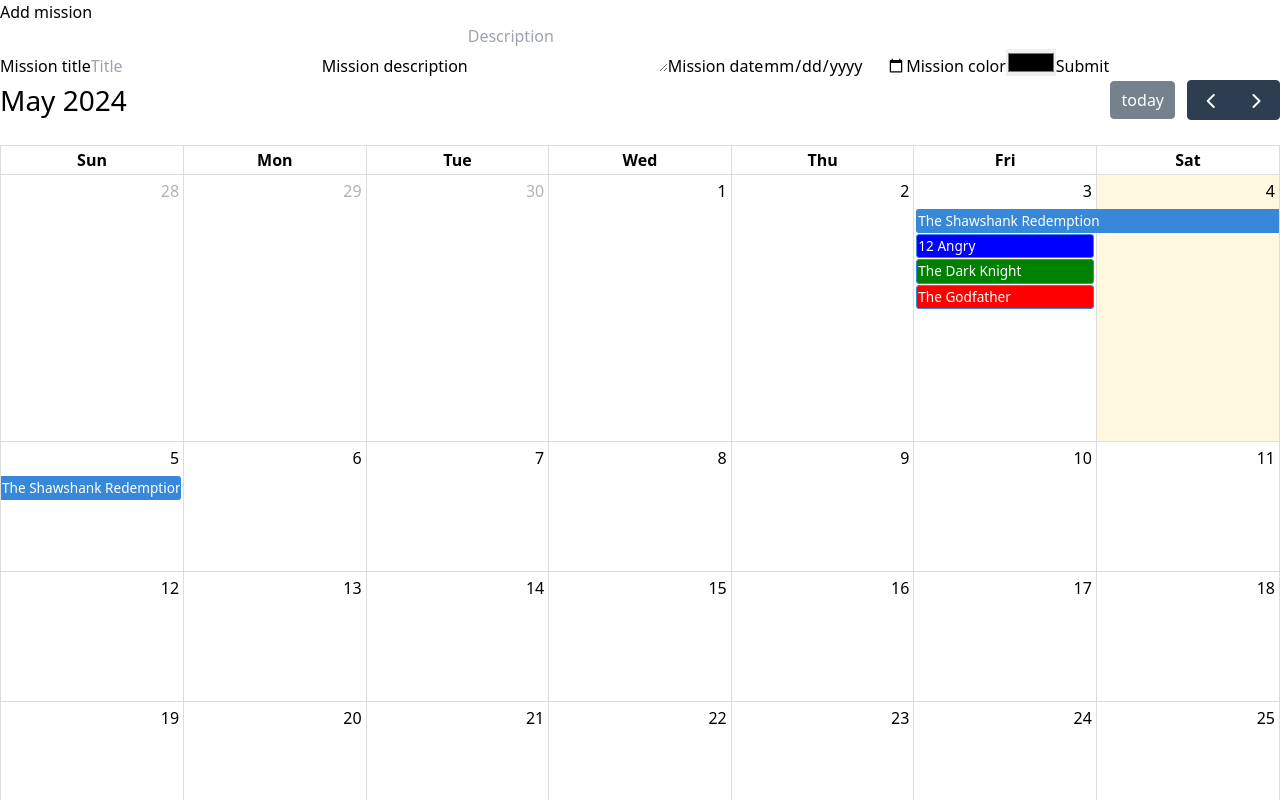
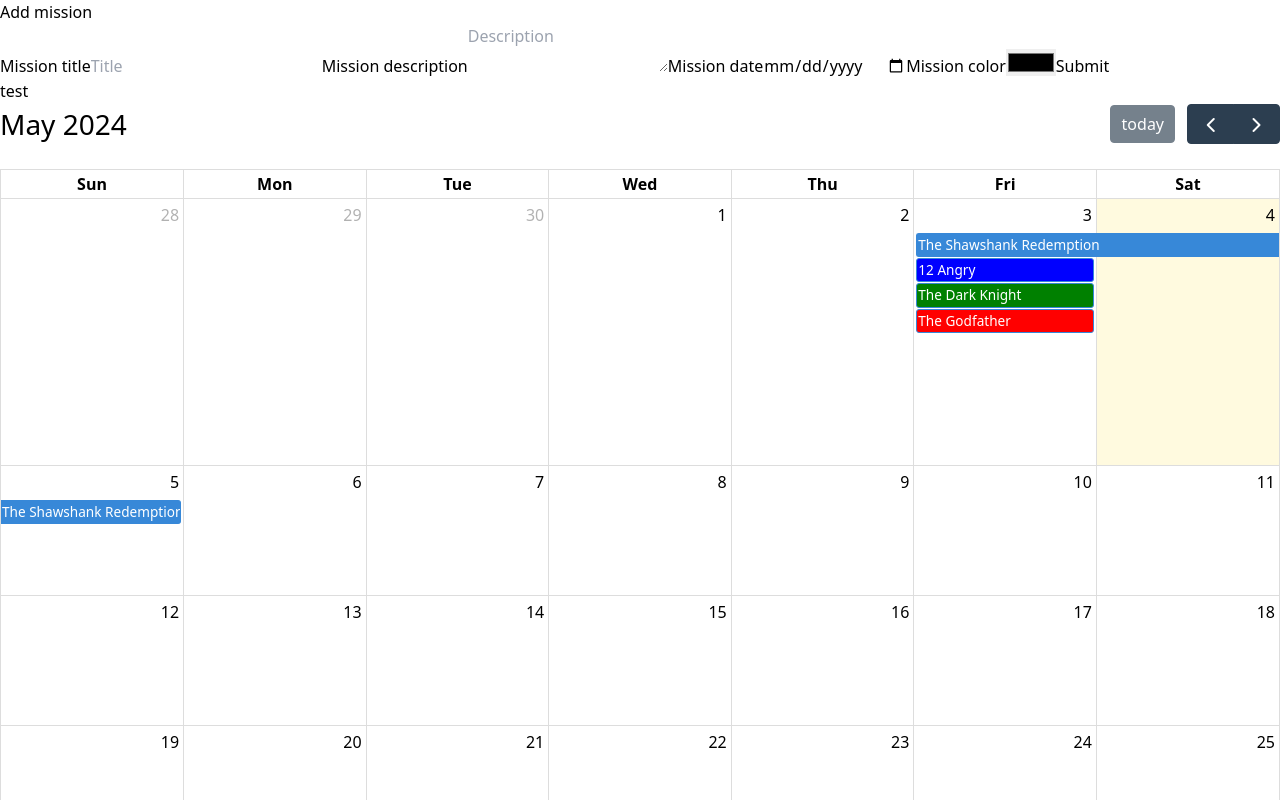
Before and after one commit to cmoileo/team-planner, a React (Vite) app: page / in a window 1280 px wide. Shown: the top 800 px of the page. Built offline with nearby package versions, Linux system fonts and the light colour scheme.

Commit message:
add description to missions

```diff
--- a/src/datas/missions.json
+++ b/src/datas/missions.json
@@ -4,27 +4,27 @@
     "title": "The Shawshank Redemption",
     "start": "2024-05-03",
     "end": "2024-05-06",
-    "description": "Lorem ipsum"
+    "description": "Lorem ipsum 1"
   },
   {
     "id": 1,
     "title": "The Godfather",
     "date": "2024-05-03",
     "backgroundColor": "red",
-    "description": "Lorem ipsum"
+    "description": "Lorem ipsum 2"
   },
   {
     "id": 2,
     "title": "The Dark Knight",
     "date": "2024-05-03",
     "backgroundColor": "green",
-    "description": "Lorem ipsum"
+    "description": "Lorem ipsum 3"
   },
   {
     "id": 3,
     "title": "12 Angry",
     "date": "2024-05-03",
     "backgroundColor": "blue",
-    "description": "Lorem ipsum"
+    "description": "Lorem ipsum 4"
   }
 ]
--- a/src/modules/planning/presentation/layout/calendar.layout.tsx
+++ /dev/null
@@ -1,15 +0,0 @@
-import dayGridPlugin from "@fullcalendar/daygrid";
-import FullCalendar from "@fullcalendar/react";
-import {MissionDto} from "../../domain/dto/Mission.dto.ts";
-
-export const CalendarLayout = ({missions}: {missions: MissionDto[]}) => {
-    return (
-        <div>
-            <FullCalendar
-                plugins={[ dayGridPlugin ]}
-                initialView="dayGridMonth"
-                events={missions.map(({ id, ...rest }) => rest)}
-            />
-        </div>
-    )
-}
--- /dev/null
+++ b/src/modules/planning/presentation/layout/calendar/calendar.layout.tsx
@@ -0,0 +1,26 @@
+import dayGridPlugin from "@fullcalendar/daygrid";
+import FullCalendar from "@fullcalendar/react";
+import {MissionDto} from "../../../domain/dto/Mission.dto.ts";
+import {useCalendarViewModel} from "./calendar.viewModel.tsx";
+import MainText from "../../../../../ui/MainText.tsx";
+
+export const CalendarLayout = ({missions}: {missions: MissionDto[]}) => {
+    const {handleEventMouseEnter, descriptionRef}: {
+        handleEventMouseEnter: (arg: any) => void;
+        descriptionRef: any;
+    } = useCalendarViewModel();
+
+    return (
+        <div>
+            <MainText htmltag={"p"} children={"test"} className={"p-2 rounded-sm bg-blue-50 w-fit"} ref={descriptionRef}/>
+            <FullCalendar
+                plugins={[ dayGridPlugin ]}
+                initialView="dayGridMonth"
+                events={missions.map(({ id, ...rest }) => rest)}
+                eventDidMount={(arg) => {
+                    arg.el.addEventListener("mouseenter", () => handleEventMouseEnter(arg));
+                }}
+            />
+        </div>
+    )
+}
--- /dev/null
+++ b/src/modules/planning/presentation/layout/calendar/calendar.viewModel.tsx
@@ -0,0 +1,13 @@
+import {useRef} from "react";
+
+export const useCalendarViewModel = () => {
+    const descriptionRef = useRef<HTMLDivElement>(null);
+    const handleEventMouseEnter = (arg: any) => {
+        if (!descriptionRef.current) return;
+        descriptionRef.current.innerText = arg.event.extendedProps.description;
+    }
+    return {
+        handleEventMouseEnter,
+        descriptionRef
+    }
+}
--- a/src/modules/planning/presentation/page/Page.tsx
+++ b/src/modules/planning/presentation/page/Page.tsx
@@ -1,4 +1,4 @@
-import {CalendarLayout} from "../layout/calendar.layout.tsx";
+import {CalendarLayout} from "../layout/calendar/calendar.layout.tsx";
 import {MissionDto} from "../../domain/dto/Mission.dto.ts";
 import {useState} from "react";
 import dataMissions from "../../../../datas/missions.json";
--- a/src/ui/MainText.tsx
+++ b/src/ui/MainText.tsx
@@ -1,14 +1,15 @@
-import React from 'react';
+import React, { forwardRef, HTMLAttributes } from 'react';
 
-interface MainTextProps {
-    children: React.ReactNode;
+interface MainTextProps extends HTMLAttributes<HTMLDivElement> {
     htmltag?: React.ElementType;
-    className?: string;
 }
 
-const MainText: React.FC<MainTextProps> = ({ children, htmltag: HtmlTag = 'div', className = '', ...rest }) => {
+const MainText: React.ForwardRefRenderFunction<HTMLDivElement, MainTextProps> = (
+    { children, htmltag: HtmlTag = 'div', className = '', ...rest },
+    ref: React.ForwardedRef<HTMLDivElement>
+) => {
     const defaultClassName = 'text-xl font-normal text-blue-800';
-    return <HtmlTag className={`${defaultClassName} ${className}`} {...rest}>{children}</HtmlTag>;
+    return <HtmlTag className={`${defaultClassName} ${className}`} ref={ref} {...rest}>{children}</HtmlTag>;
 };
 
-export default MainText;
+export default forwardRef(MainText);
```
